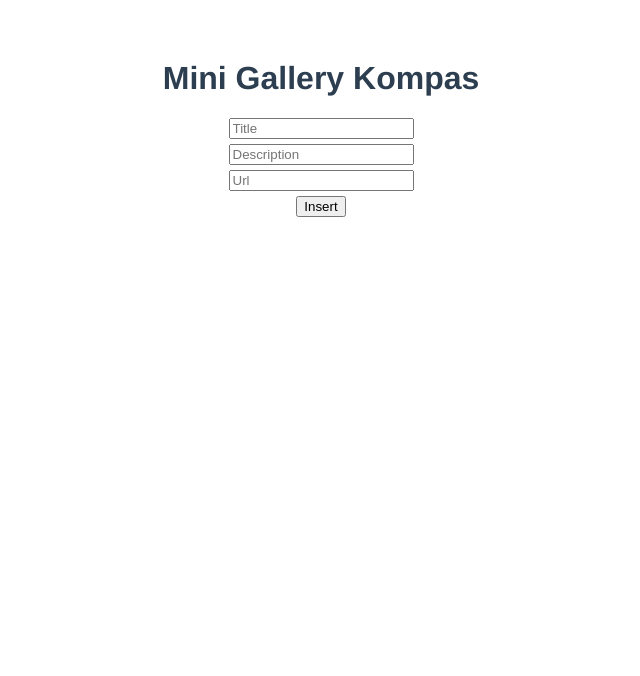
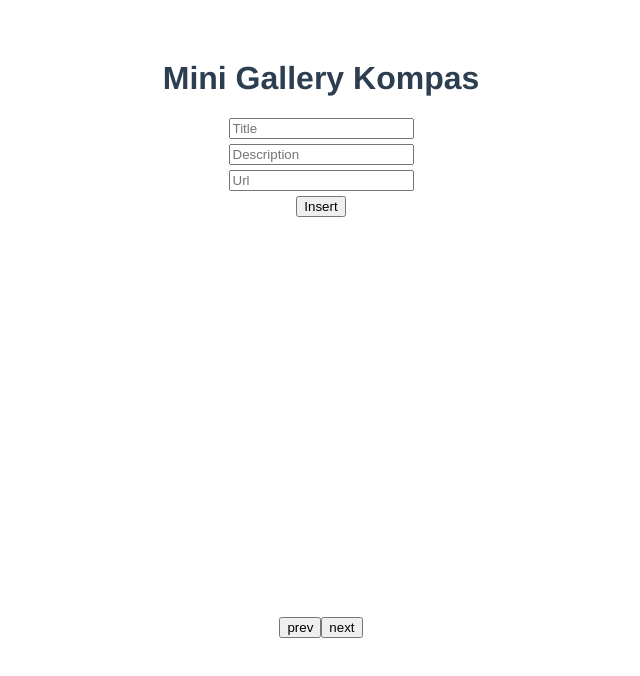
Before and after one commit to bobbypratama97/vue-test-mini-gallery, a Vue app: page / in a window 1280 px wide. Shown: the top 676 px of the page, without its empty margins (319-959 px from the left). Built offline with nearby package versions, Linux system fonts and the light colour scheme.

Commit message:
carousel setup

```diff
--- a/src/components/Index.vue
+++ b/src/components/Index.vue
@@ -12,11 +12,18 @@
     </div>
 
     <button @click="add()">Insert</button>
-
-    <div>
-      <ul>
-        <li v-for="g in gallery" v-bind:key="g.id">{{g.url}}</li>
-      </ul>
+    <div class="carousel-view">
+      <transition-group class="carousel" tag="div">
+        <div v-for="g in gallery" class="gallery" :key="g.id">
+          <div>
+            <img v-bind:src="g.url" alt width="200" height="200" />
+          </div>
+        </div>
+      </transition-group>
+      <div class="carousel-controls">
+        <button class="carousel-controls__button" @click="previous">prev</button>
+        <button class="carousel-controls__button" @click="next">next</button>
+      </div>
     </div>
   </div>
 </template>
@@ -42,7 +49,49 @@
         url: this.url
       };
       this.gallery.push(obj);
+    },
+    next() {
+      const first = this.gallery.shift();
+      this.gallery = this.gallery.concat(first);
+    },
+    previous() {
+      const last = this.gallery.pop();
+      this.gallery = [last].concat(this.gallery);
     }
   }
 };
 </script>
+
+<style>
+.carousel-view {
+  display: flex;
+  flex-direction: column;
+  align-items: center;
+}
+.carousel {
+  display: flex;
+  justify-content: center;
+  align-items: center;
+  overflow: hidden;
+
+  width: 24em;
+  min-height: 25em;
+}
+.gallery {
+  flex: 0 0 20em;
+  height: 20em;
+  margin: 1em;
+  display: flex;
+  justify-content: center;
+  align-items: center;
+  /* border: 0.1em dashed #000;
+  border-radius: 50%; */
+  transition: transform 0.3s ease-in-out;
+}
+.gallery:first-of-type {
+  opacity: 0;
+}
+.gallery:last-of-type {
+  opacity: 0;
+}
+</style>
```
